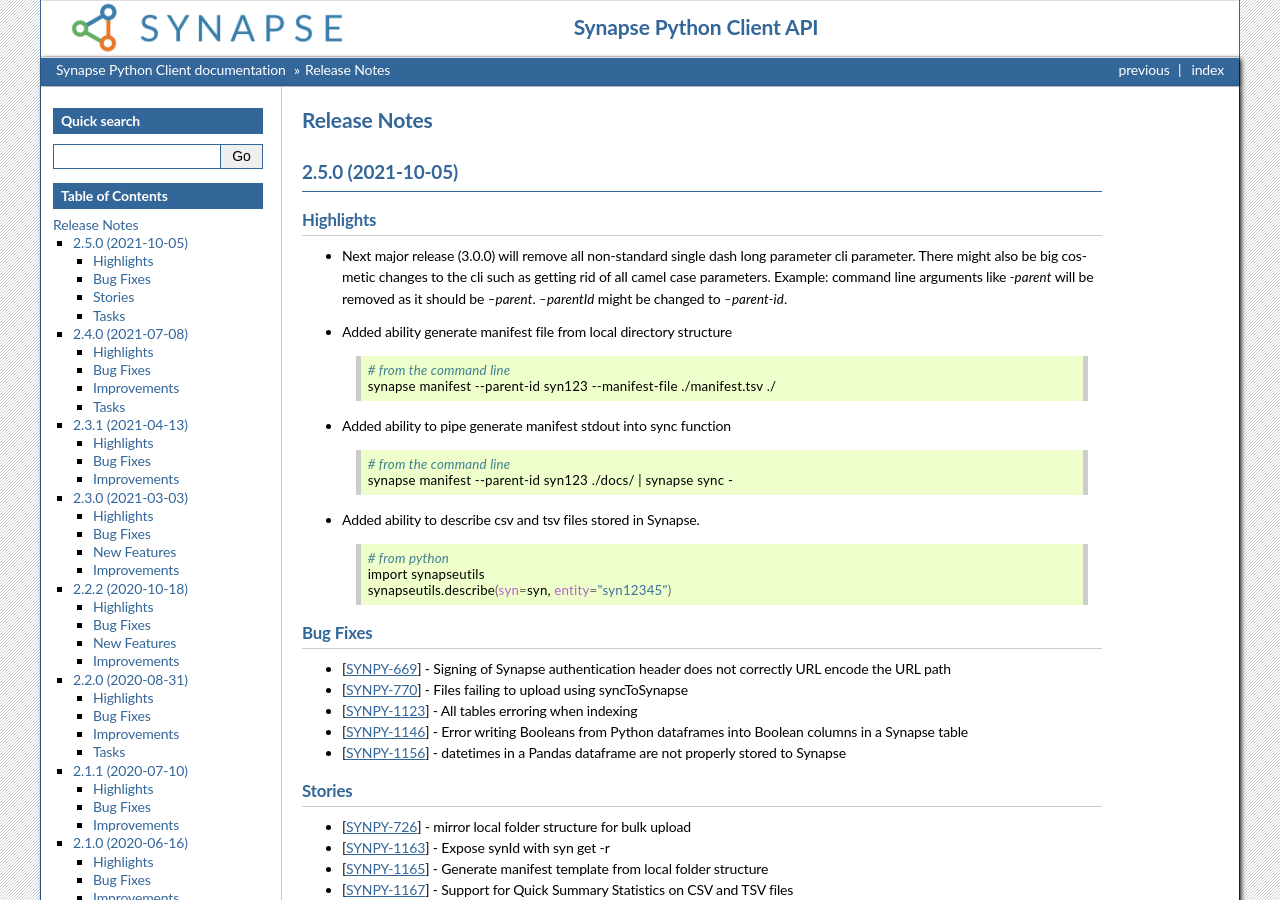
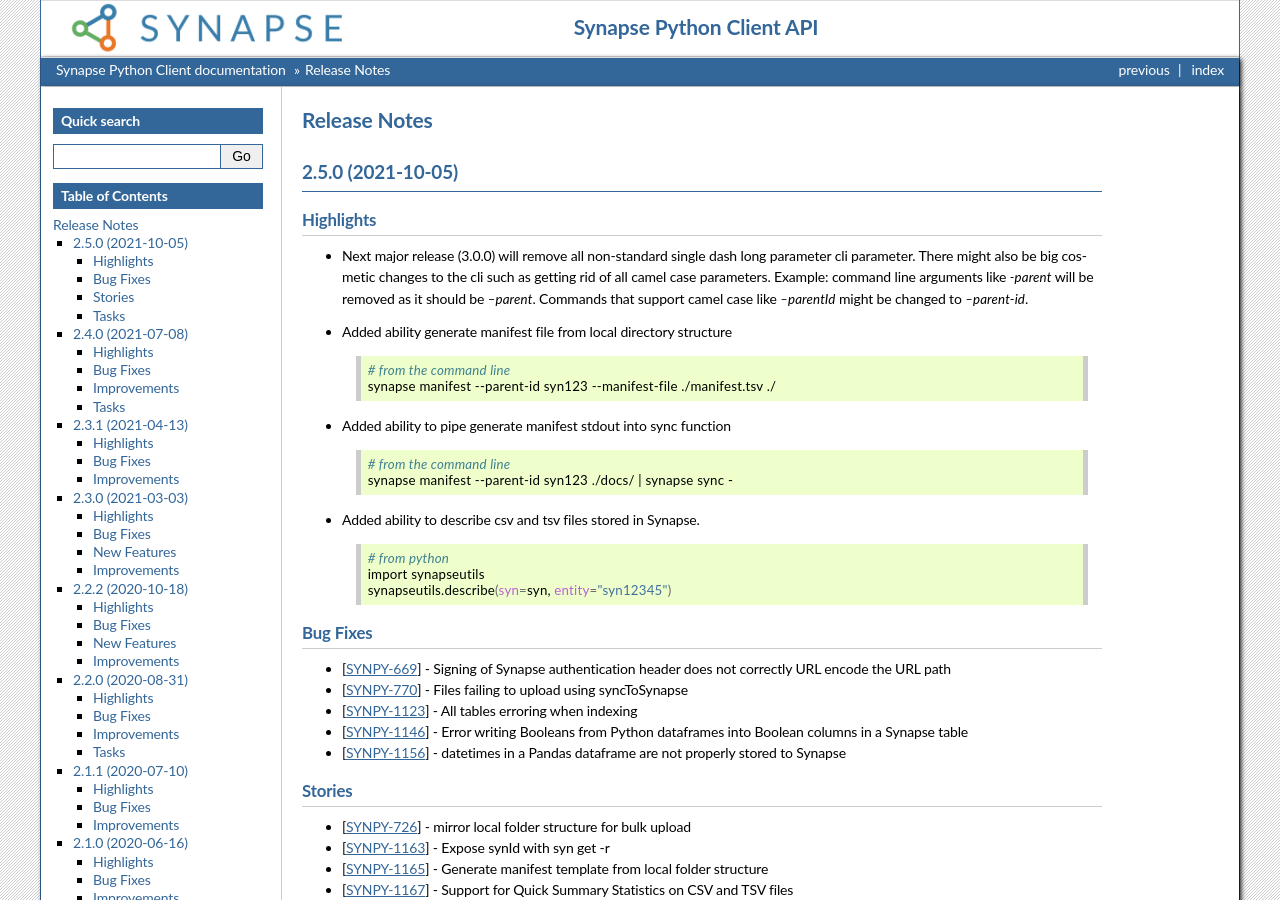
Before and after one commit to Sage-Bionetworks/synapsePythonClient, a Sphinx documentation site: the page built from docs/news.rst, in a window 1280 px wide and 900 px high. Built offline with Sphinx 7.4.7, drawn with Linux system fonts in a browser that asks for light colours; the version number could not be read and is left out.

Commit message:
Add clarification

```diff
--- a/docs/news.rst
+++ b/docs/news.rst
@@ -12,7 +12,8 @@
   cli parameter. There might also be big cosmetic changes to the cli such as getting rid
   of all camel case parameters.
   Example: command line arguments like `-parent` will be removed as
-  it should be `--parent`.  `--parentId` might be changed to `--parent-id`.
+  it should be `--parent`.  Commands that support camel case like `--parentId`
+  might be changed to `--parent-id`.
 
 - Added ability generate manifest file from local directory structure
 
```
